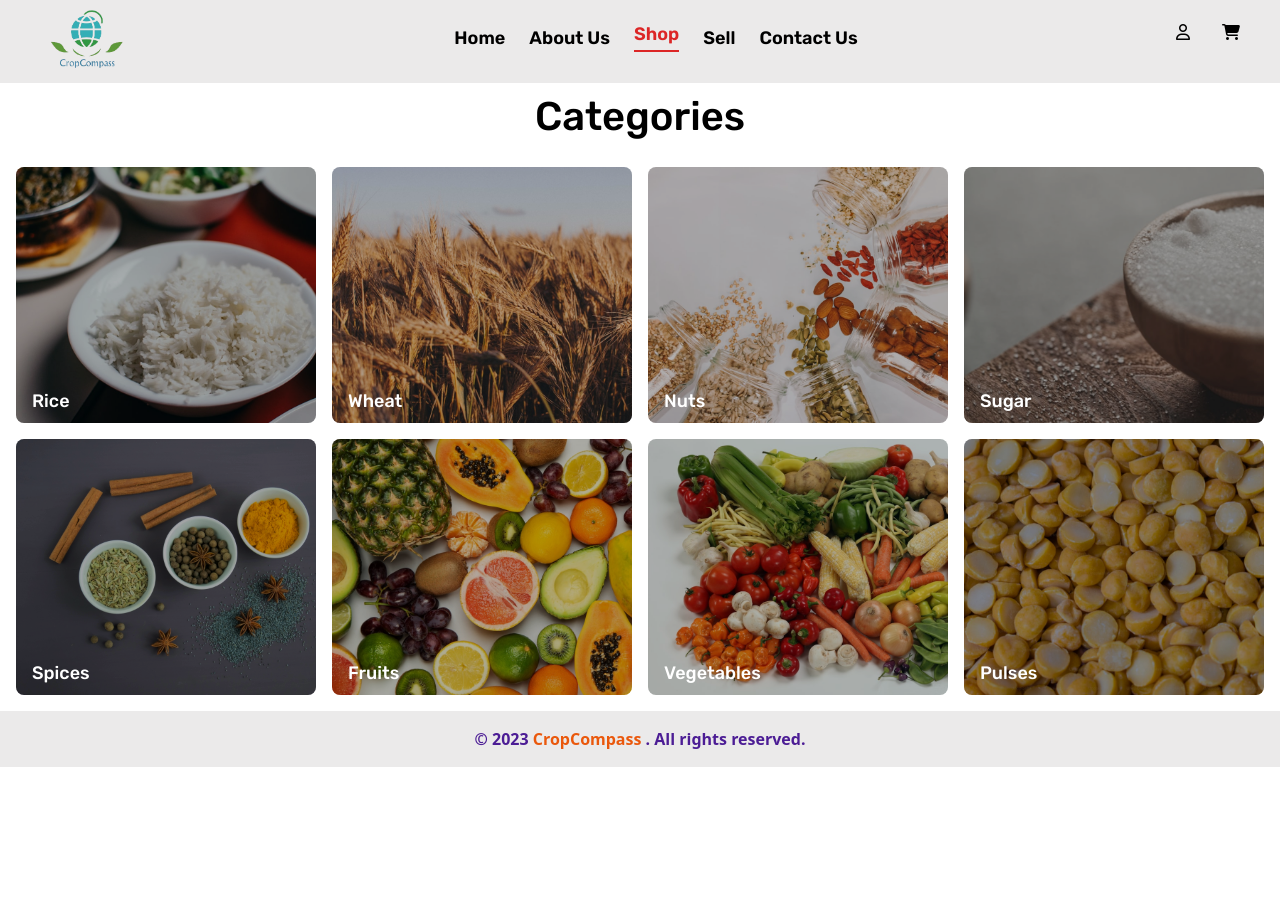
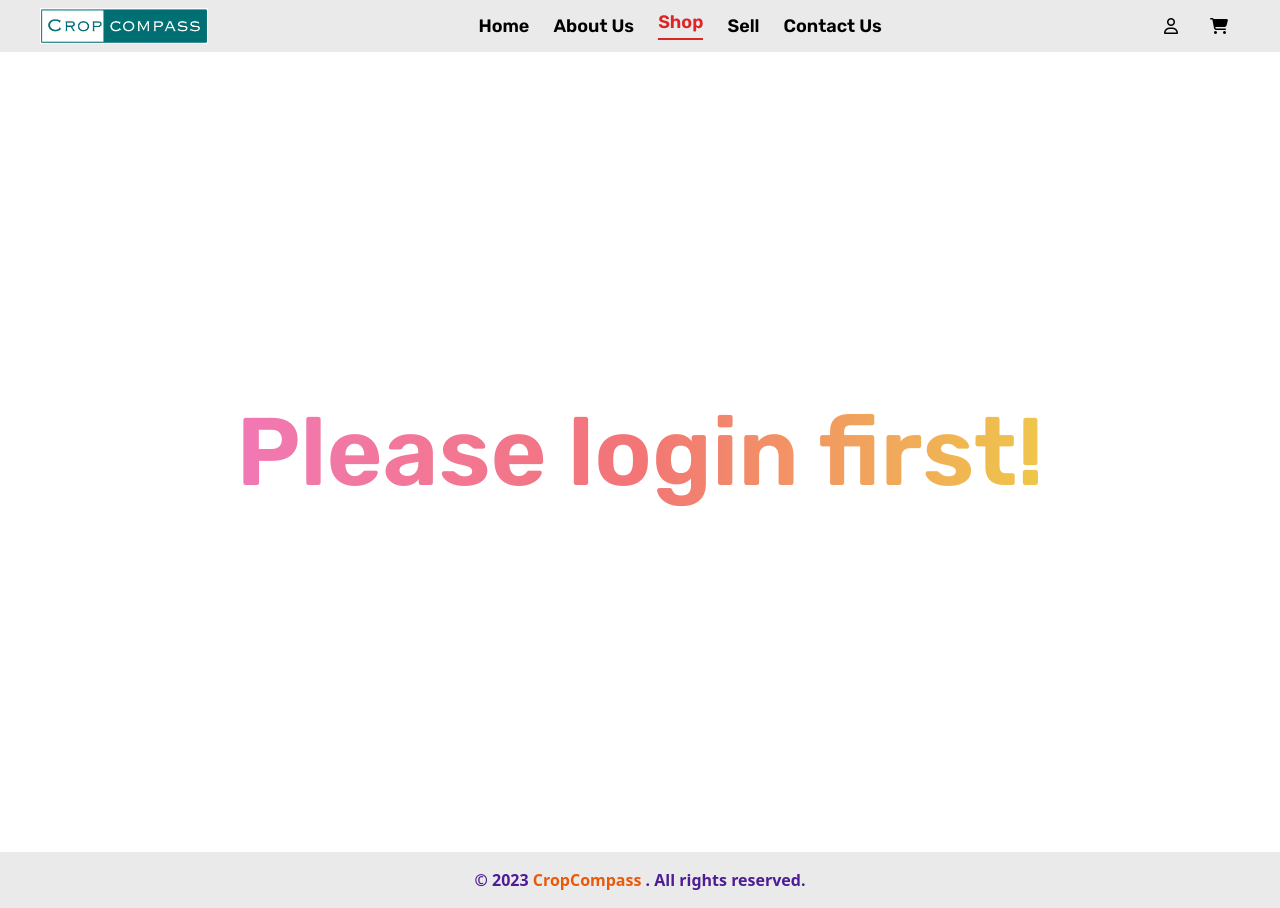
Before and after one commit to subhadip-kundu/CropCompass-farmersOwnEcommerce, a React (Vite) app in the folder client/: page /shop in a window 1280 px wide. Before the commit the page ends 800 px from the top, so only its background shows below. Built offline with nearby package versions, Linux system fonts and the light colour scheme.

Commit message:
Logo updated

```diff
--- a/client/src/Components/HomeComponent/Navbar/Navbar.jsx
+++ b/client/src/Components/HomeComponent/Navbar/Navbar.jsx
@@ -68,16 +68,16 @@ function Navbar() {
 
   return (
     <div>
-      <nav className="flex justify-between w-full bg-[#EBEAEA] pl-10  pr-10 align-middle ">
+      <nav className="flex justify-between w-full bg-[#EBEAEA] pl-10  pr-10 items-center ">
         <section className="logo">
           <img
             src={companyLogo}
             alt="Logo_image"
-            className="w-24 cursor-pointer"
+            className=" h-9 cursor-pointer"
             onClick={toHome}
           />
         </section>
-        <section className="pt-6">
+        <section className="p-3">
           <ul>
             <li className="flex justify-center gap-6 font-bold font-Rubik ">
               <NavLink
@@ -143,7 +143,7 @@ function Navbar() {
             </li>
           </ul>
         </section>
-        <section className="flex gap-8 pt-6" ref={dropdownRef}>
+        <section className="flex gap-8 px-3" ref={dropdownRef}>
           {isLoggedIn ? (
             <>
               <i
--- a/client/src/Components/Sell/Sell.jsx
+++ b/client/src/Components/Sell/Sell.jsx
@@ -1,12 +1,26 @@
-import React from 'react';
-import FarmerInputForm from './FarmarInputForm';
+import React from "react";
+import FarmerInputForm from "./FarmarInputForm";
+import { useSelector } from "react-redux";
+
+const CenteredMessage = () => {
+  return (
+    <div className="flex items-center justify-center h-screen">
+      <h1 className="text-8xl font-bold leading-loose text-transparent bg-clip-text bg-gradient-to-r from-pink-500 via-red-500 to-yellow-500 animate-pulse">
+      Please login first!
+      </h1>
+    </div>
+  );
+};
 
 function Sell() {
-    return (
-        <div className='min-h-[90vh] flex justify-center items-center w-[75%] mx-auto'>
-            <FarmerInputForm />
-        </div>
-    );
+  const isLoggedIn = useSelector((state) => state.isLogged.value);
+  return !isLoggedIn ? (
+    <CenteredMessage />
+  ) : (
+    <div className="min-h-[90vh] flex justify-center items-center w-[75%] mx-auto">
+      <FarmerInputForm />
+    </div>
+  );
 }
 
 export default Sell;
--- a/client/src/Components/Shop/Shop.jsx
+++ b/client/src/Components/Shop/Shop.jsx
@@ -1,10 +1,20 @@
-import React from 'react'
-import FoodGrid from './FoodGrid';
+import React from "react";
+import FoodGrid from "./FoodGrid";
+import { useSelector } from "react-redux";
+
+const CenteredMessage = () => {
+  return (
+    <div className="flex items-center justify-center h-screen font-Rubik">
+      <h1 className="text-8xl font-bold leading-loose text-transparent bg-clip-text bg-gradient-to-r from-pink-500 via-red-500 to-yellow-500 animate-pulse">
+      Please login first!
+      </h1>
+    </div>
+  );
+};
 
 function Shop() {
-    return (
-        <FoodGrid/>
-    )
+  const isLoggedIn = useSelector((state) => state.isLogged.value);
+  return isLoggedIn ? <FoodGrid /> : <CenteredMessage />;
 }
 
 export default Shop;
```
Also changed, not shown: client/src/assets/cropcompass.png.
